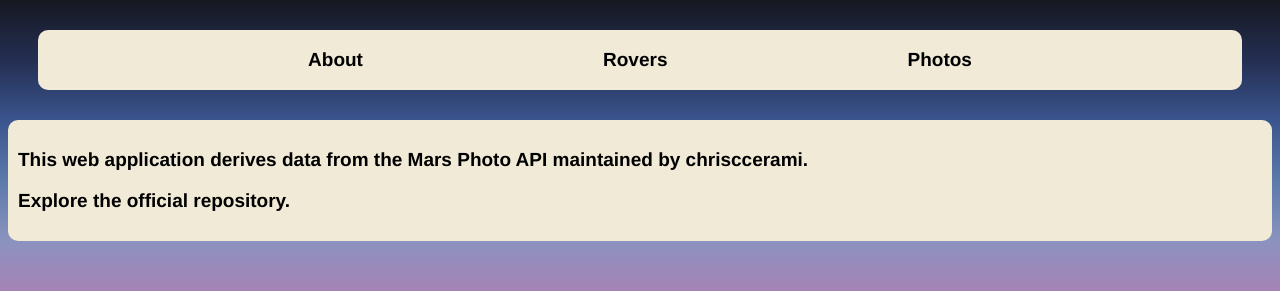
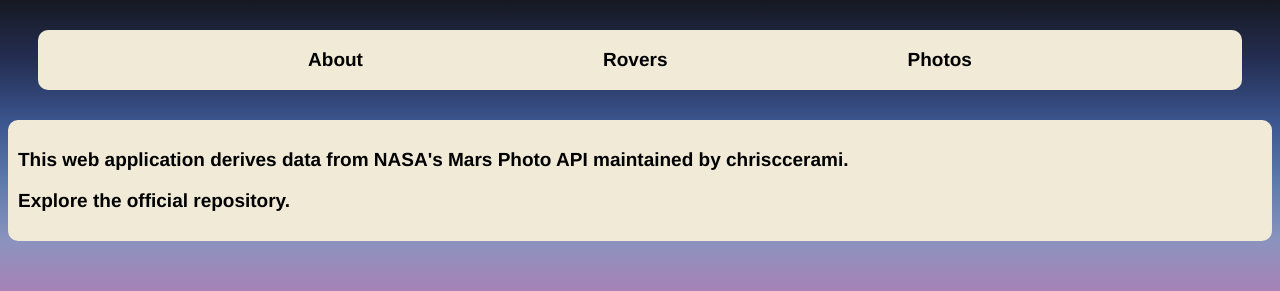
Before and after one commit to pekellogg/react-app, a React (Create React App) app in the folder client/: page / in a window 1280 px wide. Shown: the top 291 px of the page. Built offline with nearby package versions, Linux system fonts and the light colour scheme.

Commit message:
semantic renaming of components to reflect data-ui layer separation

```diff
--- a/client/src/app/App.css
+++ b/client/src/app/App.css
@@ -38,8 +38,7 @@ body {
     rgba(197, 147, 96, 1),
     rgba(194, 134, 80, 1),
     rgba(165, 97, 62, 1)
-    ),
-    url("/public/images/jwst-carina-nebula.png");
+  );
 }
 
 button {
--- a/client/src/app/App.js
+++ b/client/src/app/App.js
@@ -1,8 +1,8 @@
 import { BrowserRouter as Router, Route } from "react-router-dom";
 import { NavLink } from "react-router-dom";
-import About from "../common/About";
+import AboutPage from "../common/AboutPage";
 import PhotosPage from "../features/photos/PhotosPage";
-import RoverList from "../features/rovers/RoverList";
+import RoversPage from "../features/rovers/RoversPage";
 
 import "./App.css";
 
@@ -20,11 +20,11 @@ function App() {
         <Route
           exact
           path="/"
-          component={About}
+          component={AboutPage}
         />
         <Route
           path="/rovers"
-          component={RoverList}
+          component={RoversPage}
         />
         <Route
           path="/photos"
--- a/client/src/common/About.js
+++ /dev/null
@@ -1,10 +0,0 @@
-import "./About.css";
-
-export default function About() {
-  return (
-    <div id="about">
-      <p>This web application derives data from the Mars Photo API maintained by chrisccerami.</p>
-      <p>Explore the <a href="https://github.com/chrisccerami/mars-photo-api">official repository</a>.</p>
-    </div>
-  );
-};
--- a/client/src/common/About.css
+++ b/client/src/common/AboutPage.css
@@ -1,5 +1,4 @@
-#about {
+div.AboutPage {
   background: rgb(240, 234, 214);
-  border-radius: 10px;
   padding: 10px;
 }
--- /dev/null
+++ b/client/src/common/AboutPage.js
@@ -0,0 +1,19 @@
+import "./AboutPage.css";
+
+export default function AboutPage() {
+  return (
+    <div className="AboutPage">
+      <p>
+        This web application derives data from NASA's Mars Photo API maintained
+        by chrisccerami.
+      </p>
+      <p>
+        Explore the{" "}
+        <a href="https://github.com/chrisccerami/mars-photo-api">
+          official repository
+        </a>
+        .
+      </p>
+    </div>
+  );
+}
--- a/client/src/features/rovers/RoverList.js
+++ b/client/src/features/rovers/RoversPage.js
@@ -3,9 +3,9 @@ import { useState } from "react";
 import RoverCard from "./RoverCard";
 import CameraButton from "../cameras/CameraButton";
 
-import "./RoverList.css";
+import "./RoversPage.css";
 
-export default function RoverList() {
+export default function RoversPage() {
   const rovers = useFetch("api/v1/rovers");
 
   const [roversVisibility, setRoversVisibility] = useState({
```
Also changed, not shown: client/src/features/rovers/RoversPage.css (renamed from client/src/features/rovers/RoverList.css). Lines whose indentation alone changed are shown as unchanged.
